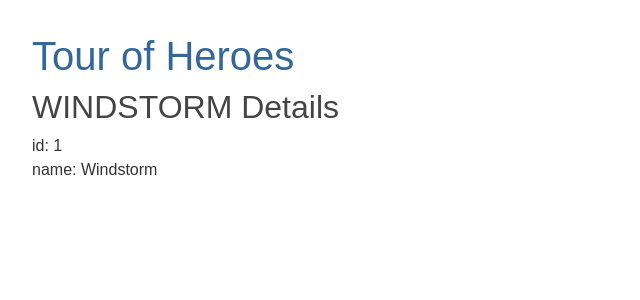
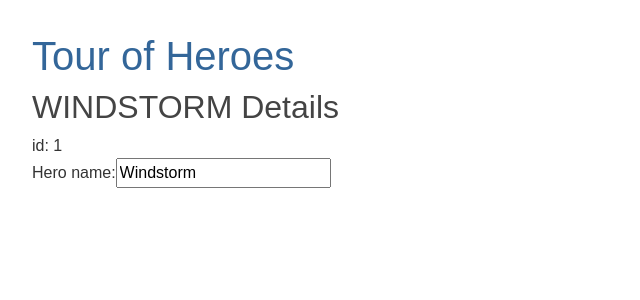
Before and after one commit to 1michfan/tour-of-heroes, an Angular app in the folder tour-of-heroes/ClientApp/: page / in a window 1280 px wide. Shown: the top 300 px of the page, without its empty margins (0-640 px from the left). Built offline with nearby package versions, Linux system fonts and the light colour scheme.

Commit message:
allow editing the hero name

```diff
--- a/tour-of-heroes/ClientApp/src/app/heroes/heroes.component.html
+++ b/tour-of-heroes/ClientApp/src/app/heroes/heroes.component.html
@@ -1,3 +1,6 @@
 <h2>{{hero.name | uppercase}} Details</h2>
 <div><span>id: </span>{{hero.id}}</div>
-<div><span>name: </span>{{hero.name}}</div>
+<div>
+  <label for="name">Hero name: </label>
+  <input id="name" [(ngModel)]="hero.name" placeholder="name" />
+</div>
```
